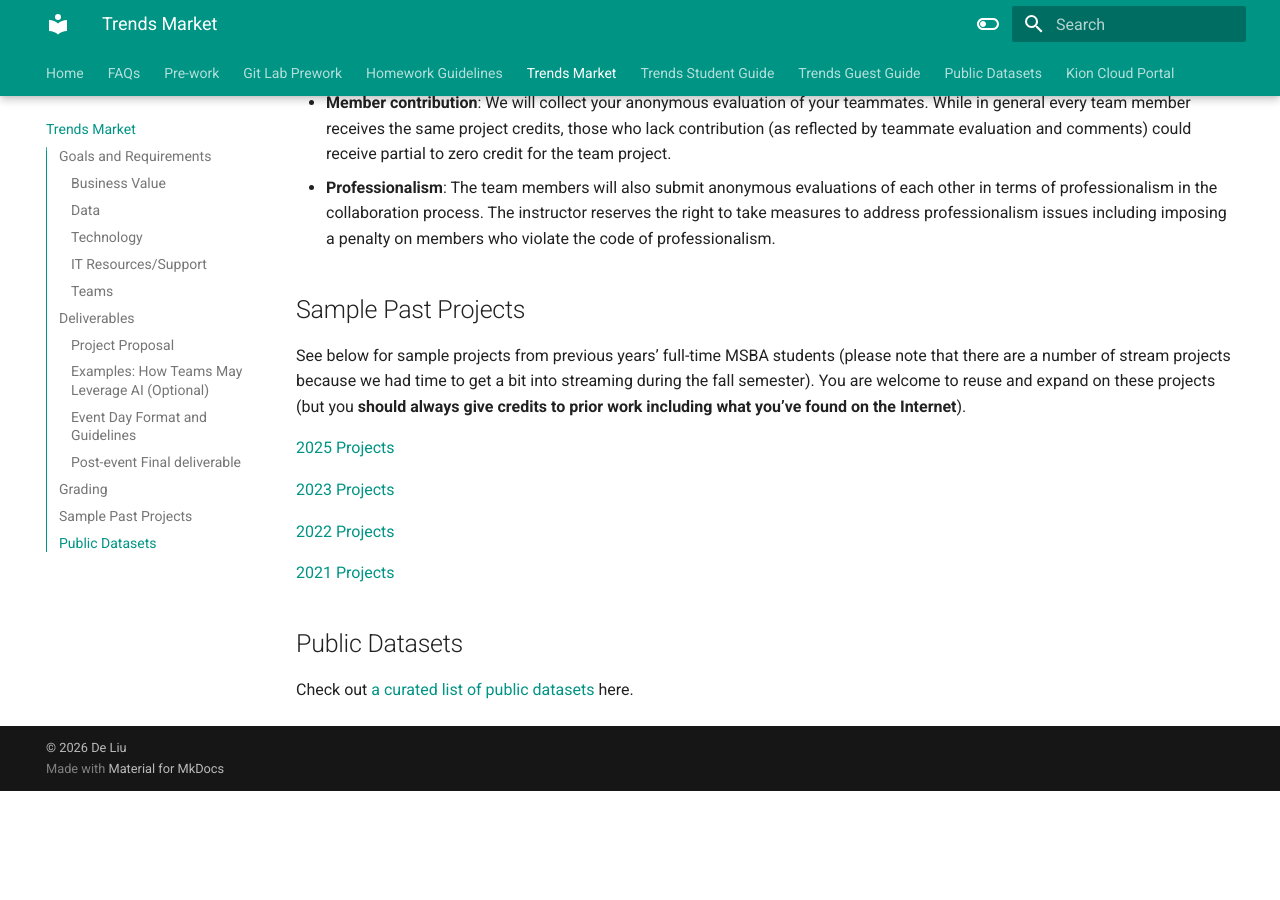
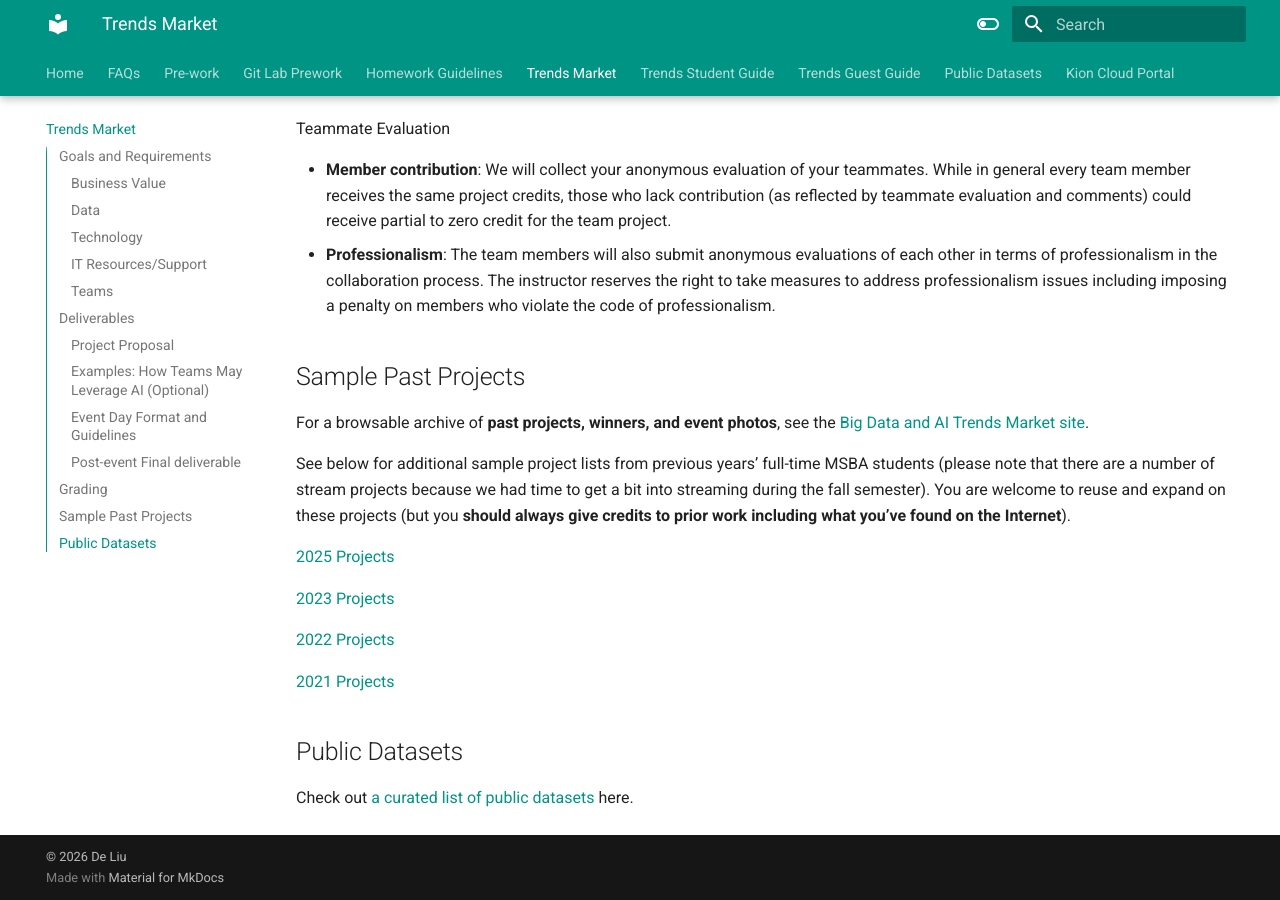
Before and after one commit to de4liu/bigdata, an MkDocs documentation site: the page built from docs/trendsMarket.md, in a window 1280 px wide and 900 px high, scrolled down 5315 px. Built offline with MkDocs 1.6.1 and Material for MkDocs 9.7.7, drawn with Linux system fonts in a browser that asks for light colours; before the commit the page ends 6106 px from its top, so only the background shows below that; some of the changed text lies outside the part shown.

Commit message:
add link to trends winners

```diff
--- a/docs/trendsMarket.md
+++ b/docs/trendsMarket.md
@@ -2,6 +2,8 @@
 *Draft revision: 2026-03-23*
 
 **Time/Location: April 24, 3:00-4:30pm Humphrey**
+
+> **Past projects and winners:** Browse archived project showcases, winners, and photos from prior Trends Markets at **[de4liu.github.io/trends](https://de4liu.github.io/trends/)**.
 
 ## **Goals and Requirements** {#1.-project-goals-and-requirements}
 
@@ -168,7 +170,9 @@
 
 ## Sample Past Projects {#1.4-sample-projects-from-the-past}
 
-See below for sample projects from previous years’ full-time MSBA students (please note that there are a number of stream projects because we had time to get a bit into streaming during the fall semester). You are welcome to reuse and expand on these projects (but you **should always give credits to prior work including what you’ve found on the Internet**).
+For a browsable archive of **past projects, winners, and event photos**, see the [Big Data and AI Trends Market site](https://de4liu.github.io/trends/).
+
+See below for additional sample project lists from previous years’ full-time MSBA students (please note that there are a number of stream projects because we had time to get a bit into streaming during the fall semester). You are welcome to reuse and expand on these projects (but you **should always give credits to prior work including what you’ve found on the Internet**).
 
 [2025 Projects](https://docs.google.com/document/d/1N0Xt_rOYABV7DEuAdMEXxPVD1Zi7b1rzIxlgxM0d4iY/edit?usp=sharing)
 
```
